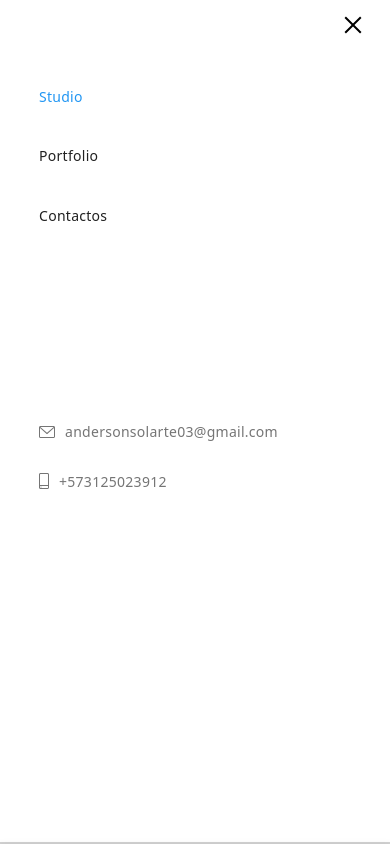
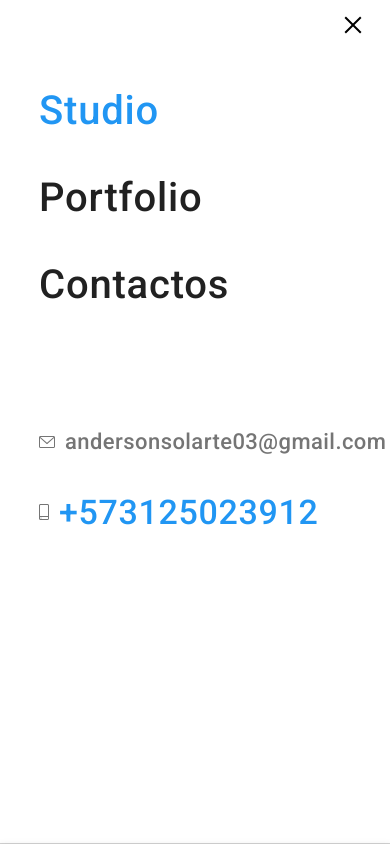
Before and after one commit to anderson03AyA/goit-markup-hw-08, a website: page index.html in a window 390 px wide. Both pictures are taken after a click on the icon 356 px from the left and 26 px from the top of the page. Shown: the top 844 px of the page. Drawn offline with nearby package versions, Linux system fonts and the light colour scheme.

Commit message:
phone-menu

```diff
--- a/index.html
+++ b/index.html
@@ -47,7 +47,7 @@
             >
               <use href="./images/SVG/sprite-sheet.svg#email"></use>
             </svg>
-            andersonsolarte03@gmail.com
+            <p>andersonsolarte03@gmail.com</p>
           </a>
         </li>
         <li class="contacts-menu__li">
@@ -59,31 +59,23 @@
             >
               <use href="./images/SVG/sprite-sheet.svg#smartphone"></use>
             </svg>
-            +573125023912</a
-          >
+            <span>+573125023912</span>
+          </a>
         </li>
       </ul>
       <!-- svg navegation  -->
-      <div class="page-header icon " onclick="toggleMenuIcon()">
+      <div class=" " onclick="toggleMenuIcon()">
         <svg
           class="page-header__navegation js-open-menu"
           height="22px"
           width="27px"
         >
           <use
-            class="page-header__navegation--use"
+            class="page-header__navegation--use page-header icon"
             href="./images/SVG/cellphone.svg#nav"
           ></use>
-        </svg>
-      </div>
-      <div class="page-header icon-x active " onclick="toggleMenuIcon()">
-        <svg
-          class="page-header__navegation js-open-menu"
-          height="22px"
-          width="27px"
-        >
           <use
-            class="page-header__navegation--use"
+            class="page-header__navegation--use page-header icon-x active"
             href="./images/SVG/modal__close.svg#close"
           ></use>
         </svg>
--- a/sass/utils/global/nav.scss
+++ b/sass/utils/global/nav.scss
@@ -66,6 +66,42 @@
 }
 
 @media (min-width: 0px) and (max-width: 768px) {
+  .nav-menu {
+    &__page {
+      font-family: "Roboto";
+      font-style: normal;
+      font-weight: 500;
+      font-size: 40px;
+      line-height: 47px;
+      text-align: center;
+      letter-spacing: 0.02em;
+    }
+  }
+  .contacts-menu {
+
+    &__item p{
+      flex-wrap: wrap;
+      font-family: "Roboto";
+      font-style: normal;
+      font-weight: 500;
+      font-size: 22px;
+      line-height: 40px;
+      /* identical to box height */
+
+      letter-spacing: 0.02em;
+    }
+    &__item span {
+      color: $accent-color;
+      font-family: "Roboto";
+      font-style: normal;
+      font-weight: 500;
+      font-size: 34px;
+      line-height: 40px;
+      /* identical to box height */
+
+      letter-spacing: 0.02em;
+    }
+  }
   .nav-menu.ul {
     display: none;
   }
--- a/sass/utils/index/header.scss
+++ b/sass/utils/index/header.scss
@@ -90,7 +90,7 @@
   }
 }
 
-@media (min-height: 1000px) {
+@media (min-height: 1050px) {
   .header-mobile {
     &__info {
       top: 30vh;
```
Also changed, not shown: css/styles.css, 1 other file.
